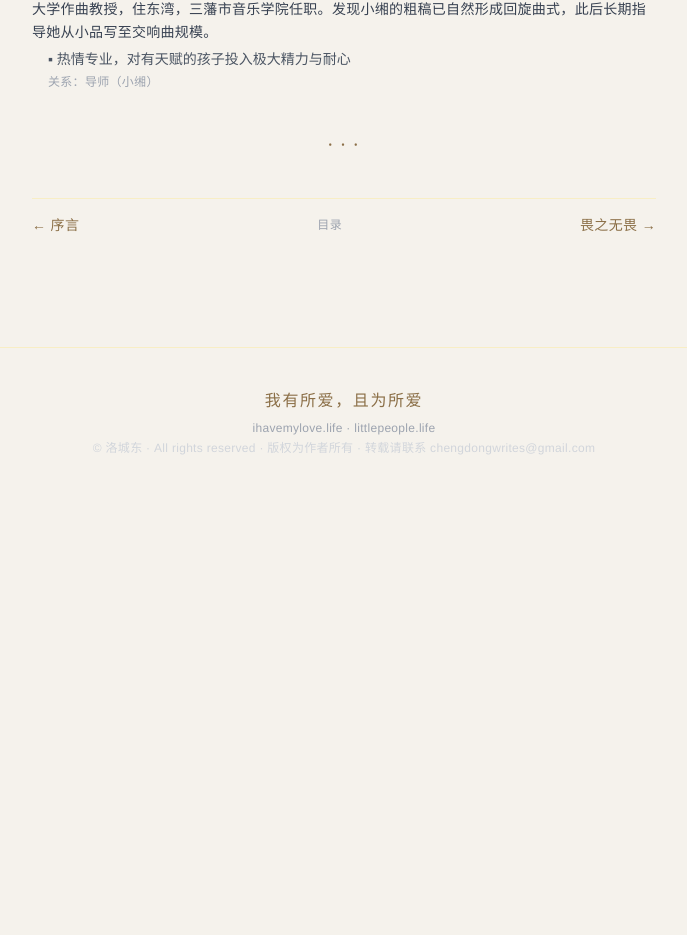
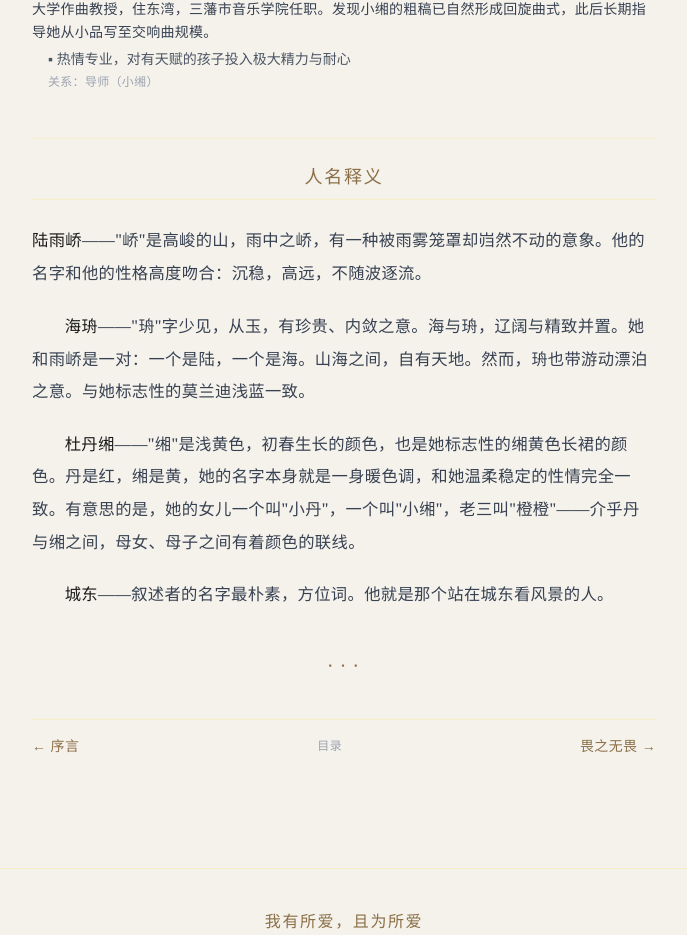
Before and after one commit to chengdongwrites/ihavemylove, a Next.js app: page /characters in a window 1280 px wide. Shown: the part 2695-3630 px from the top of the page, without its empty margins (296-983 px from the left). Before the commit the page ends 3191 px from the top, so only its background shows below. Built offline with nearby package versions, Linux system fonts and the light colour scheme.

Commit message:
人物结构说明 — 添加人名释义

```diff
--- a/src/app/characters/page.tsx
+++ b/src/app/characters/page.tsx
@@ -257,6 +257,18 @@ export default function CharactersPage() {
           {renderCharacters(content)}
         </div>
 
+        {/* 人名释义 */}
+        <div className="w-full h-px bg-amber-200/30 dark:bg-gray-800/50 mt-12 mb-2" />
+        <h2 className="chapter-title text-lg text-accent dark:text-amber-400 text-center mt-6 mb-6 tracking-widest border-b border-amber-200/40 dark:border-gray-800 pb-2">
+          人名释义
+        </h2>
+        <div className="prose-chinese text-[1.02rem] space-y-5 text-gray-700 dark:text-gray-300">
+          <p><span className="font-medium text-ink dark:text-gray-100">陆雨峤</span>——"峤"是高峻的山，雨中之峤，有一种被雨雾笼罩却岿然不动的意象。他的名字和他的性格高度吻合：沉稳，高远，不随波逐流。</p>
+          <p><span className="font-medium text-ink dark:text-gray-100">海珘</span>——"珘"字少见，从玉，有珍贵、内敛之意。海与珘，辽阔与精致并置。她和雨峤是一对：一个是陆，一个是海。山海之间，自有天地。然而，珘也带游动漂泊之意。与她标志性的莫兰迪浅蓝一致。</p>
+          <p><span className="font-medium text-ink dark:text-gray-100">杜丹缃</span>——"缃"是浅黄色，初春生长的颜色，也是她标志性的缃黄色长裙的颜色。丹是红，缃是黄，她的名字本身就是一身暖色调，和她温柔稳定的性情完全一致。有意思的是，她的女儿一个叫"小丹"，一个叫"小缃"，老三叫"橙橙"——介乎丹与缃之间，母女、母子之间有着颜色的联线。</p>
+          <p><span className="font-medium text-ink dark:text-gray-100">城东</span>——叙述者的名字最朴素，方位词。他就是那个站在城东看风景的人。</p>
+        </div>
+
         <div className="ornament my-10">· · ·</div>
 
         <div className="flex items-center justify-between border-t border-amber-200/40 dark:border-gray-800/60 pt-4">
```
